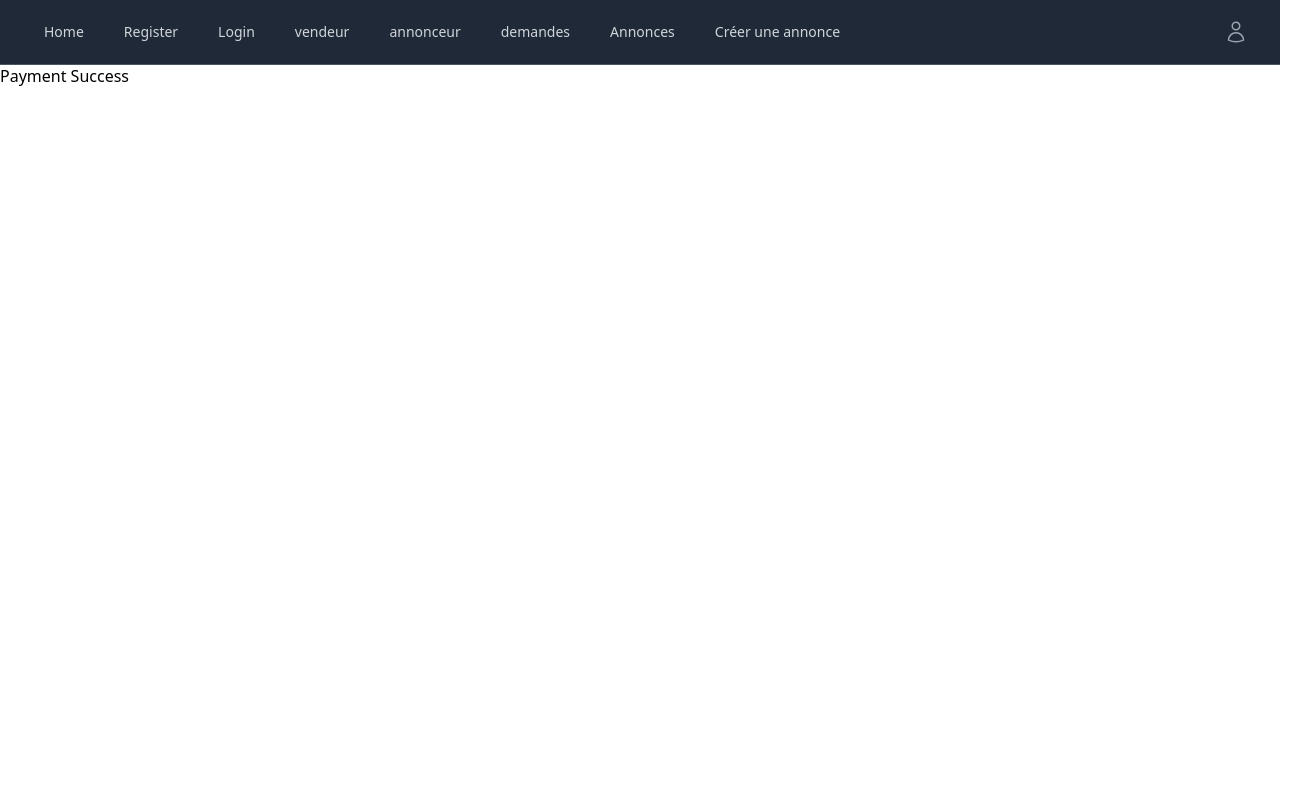
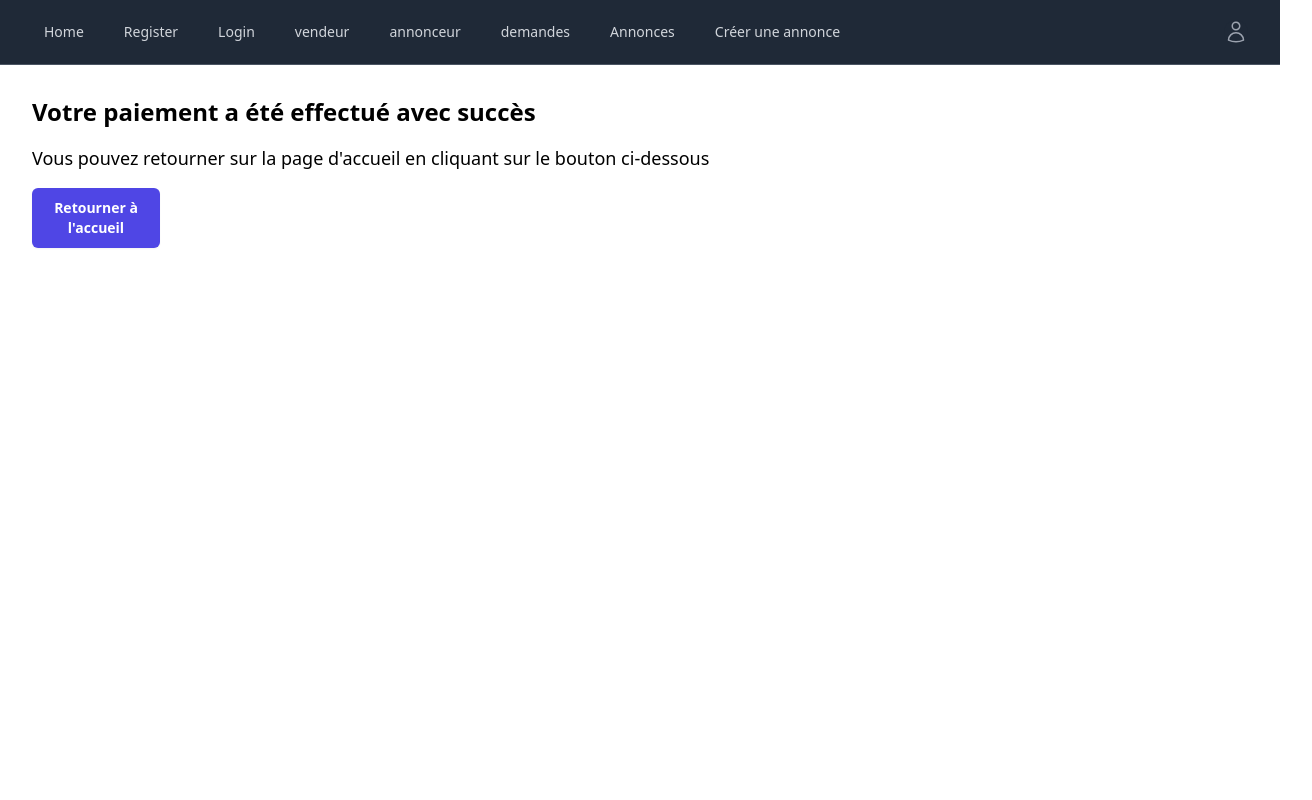
Before and after one commit to di-meh/challenge-s1-g4-reloaded, a Vue app in the folder front/: page /payment/success in a window 1280 px wide. Shown: the top 800 px of the page, 1312 px wide, since content can reach past the window. Built offline with nearby package versions, Linux system fonts and the light colour scheme; what @formkit/vue would draw is missing.

Commit message:
Du front pour les pages de paiement

```diff
--- a/front/src/views/PaymentCancelView.vue
+++ b/front/src/views/PaymentCancelView.vue
@@ -1,3 +1,14 @@
 <template>
-    <div>Payment Cancel</div>
+    <div class="w-full m-8 flex flex-col gap-4">
+        <h1 class="text-2xl font-bold">Votre paiement a été annulé</h1>
+        <p class="text-lg">
+            Vous pouvez retourner sur la page d'accueil en cliquant sur le
+            bouton ci-dessous
+        </p>
+        <RouterLink
+            to="/"
+            class="w-32 rounded-md bg-indigo-600 py-2.5 px-3.5 text-sm font-semibold text-white shadow-sm hover:bg-indigo-500 focus-visible:outline focus-visible:outline-2 focus-visible:outline-offset-2 focus-visible:outline-indigo-600 text-center"
+            ><button>Retourner à l'accueil</button></RouterLink
+        >
+    </div>
 </template>
--- a/front/src/views/PaymentSuccessView.vue
+++ b/front/src/views/PaymentSuccessView.vue
@@ -1,3 +1,17 @@
 <template>
-    <div>Payment Success</div>
+    <div class="w-full m-8 flex flex-col gap-4">
+        <h1 class="text-2xl font-bold">
+            Votre paiement a été effectué avec succès
+        </h1>
+        <p class="text-lg">
+            Vous pouvez retourner sur la page d'accueil en cliquant sur le
+            bouton ci-dessous
+        </p>
+        <RouterLink
+            to="/"
+            class="w-32 rounded-md bg-indigo-600 py-2.5 px-3.5 text-sm font-semibold text-white shadow-sm hover:bg-indigo-500 focus-visible:outline focus-visible:outline-2 focus-visible:outline-offset-2 focus-visible:outline-indigo-600 text-center"
+            ><button>Retourner à l'accueil</button></RouterLink
+        >
+    </div>
 </template>
+<script setup></script>
```
Also changed, not shown: 1 other file (tests, documents, lock files or other folders).
